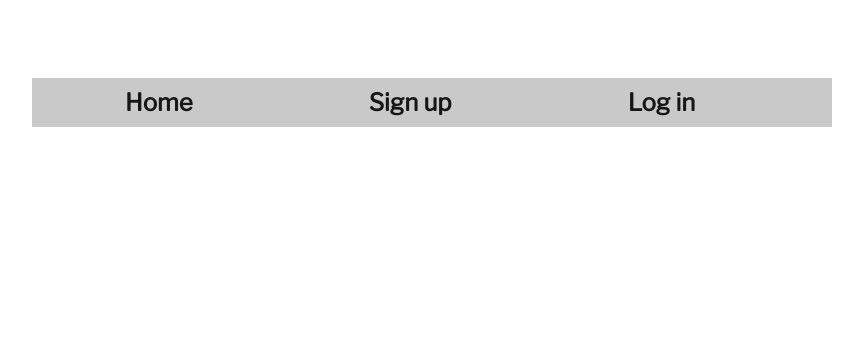
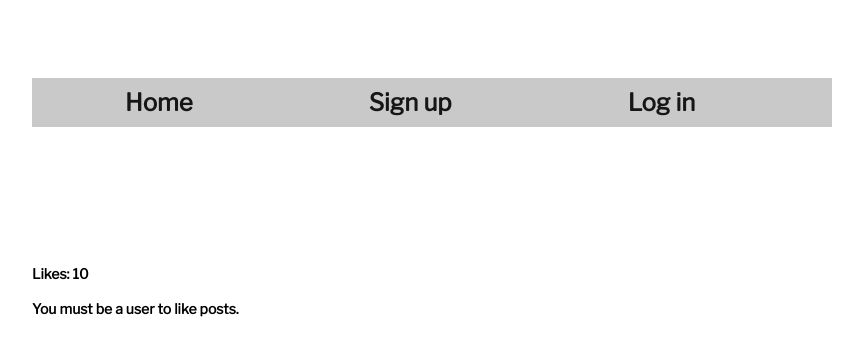
Before and after one commit to cabbagebeard/FSND-basic-blog, a Python web app: template templates/permalink.html in a window 1280 px wide. Shown: the top 356 px of the page, without its empty margins (208-1071 px from the left). Run offline with Jinja, Linux system fonts and the light colour scheme; the template is opened without the code that fills it: most values are stand-ins (such as "Sample title", 1, 10 or a date in 2020).

Commit message:
add functionality for liking posts

```diff
--- a/templates/permalink.html
+++ b/templates/permalink.html
@@ -5,13 +5,16 @@
 {% extends "base.html" %}
 {% block content %}
 	{% if user.name == post.creator %}
-		<h4><a href="/editpost?post={{post.key().id()}}">Edit</a> | <a href="/delete?post={{post.key().id()}}"> Delete</a></h4>
+		<h3><a href="/editpost?post={{post.key().id()}}">Edit</a> | <a href="/delete?post={{post.key().id()}}"> Delete</a></h3>
 	{%  endif %}
-	{% if user %}
-		<h4><a href="/blog/{{post.key().id()}}/like">Like</a></h4>
-  {% endif %}
   <br><br>
 	{{post.render() | safe}}
-
-
+	<br><br>
+	{% if user.name != post.creator %}
+		{% if user %}<h3><a href="/{{post.key().id()}}/like">Like</a></h3>{% endif %}
+  {% endif %}
+  <h4>Likes: <strong>{{ post.likes }}</strong></h4>
+  {% if user.name in post.liked_by %}<h4>You like this post.</h4>{% endif %}
+  {% if not user %}<h4>You must be a user to like posts.</h4>{% endif %}
+  {% if user.name == post.creator %}<h4>Users cannot like their own posts.</h4>{% endif %}
 {% endblock %}
--- a/templates/post.html
+++ b/templates/post.html
@@ -3,12 +3,14 @@
     <div class="post-title">
       <a href="/{{p.key().id()}}">{{p.subject}}</a>
     </div>
+    <br>
     <div class="post-date">
       <!--Checks to see if edited and will display if so-->
       {% if p.edited %} Edited by {{ p.creator }}
       {% else %} Written by {{ p.creator }}
       {% endif %}
       on {{p.created.strftime("%b %d, %Y")}}
+      <p>Likes: {{ p.likes }}</p>
       <hr>
     </div>
   </div>
```
Also changed, not shown: main.py (+22 -3 lines), 1 other file.
